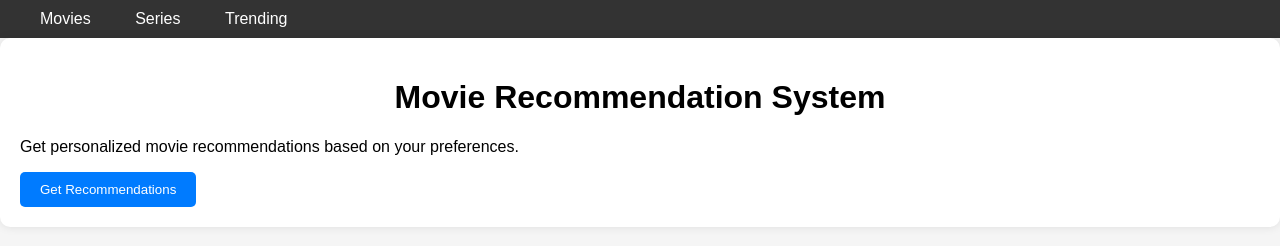
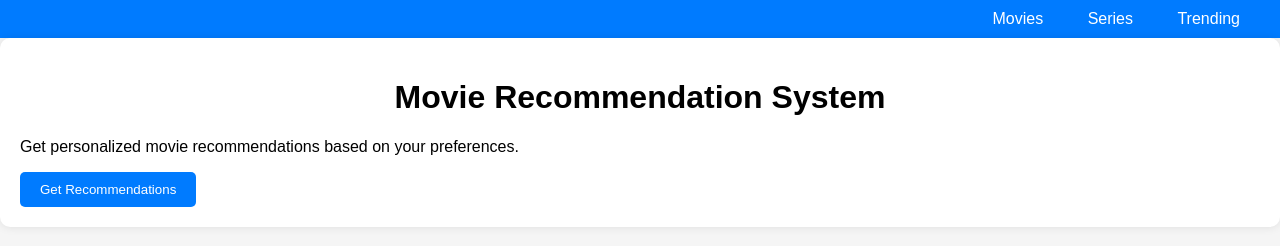
Before and after one commit to nitishkola/movie-tv-front, a plain HTML site: page index.html in a window 1280 px wide. Drawn offline with Linux system fonts and the light colour scheme.

Commit message:
Update styles.css

```diff
--- a/styles.css
+++ b/styles.css
@@ -9,7 +9,8 @@ body {
   list-style-type: none;
   margin: 0;
   padding: 10px 20px;
-  background-color: #333;
+  background-color: #007bff; /* Set background color to blue */
+  text-align: right; /* Align navbar content to the right */
 }
 
 .navbar li {
```
